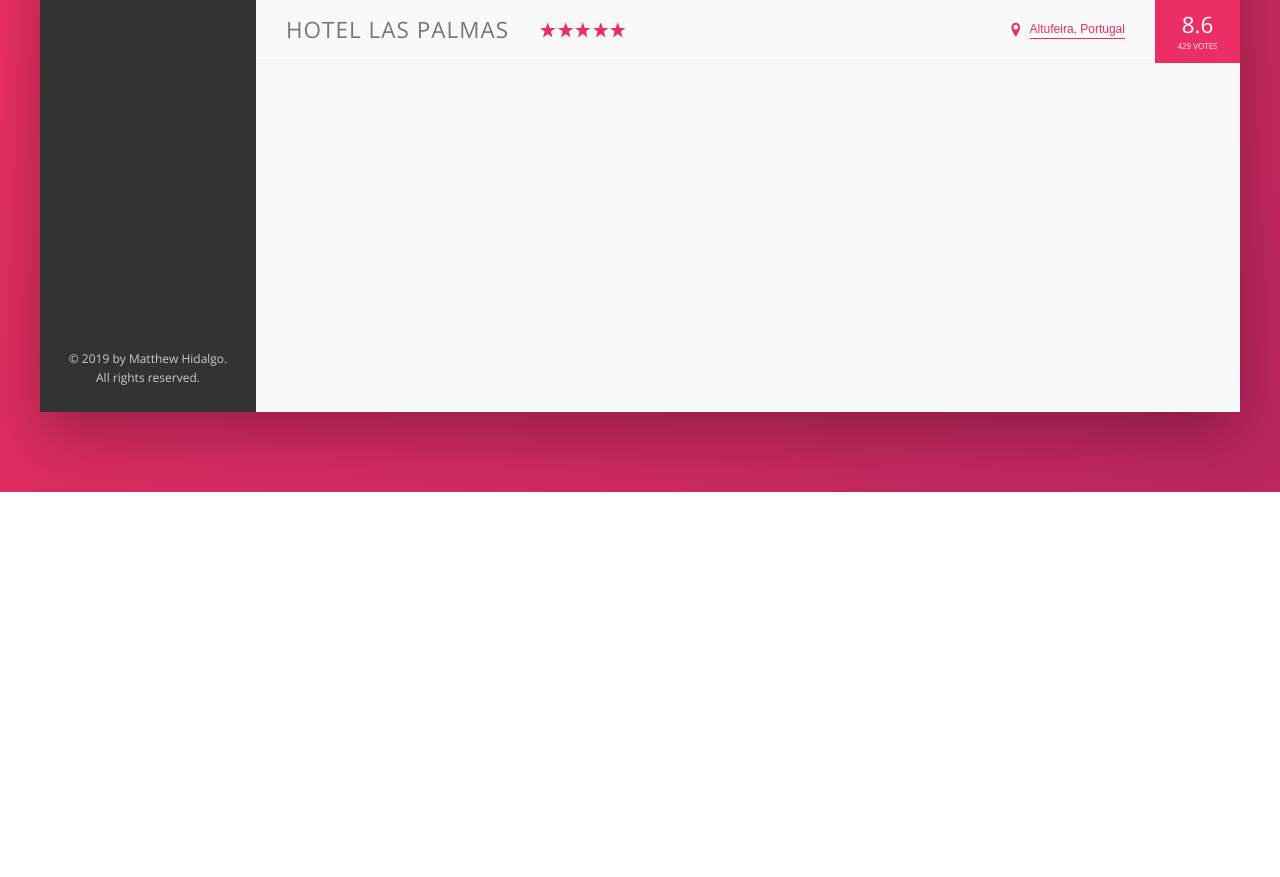
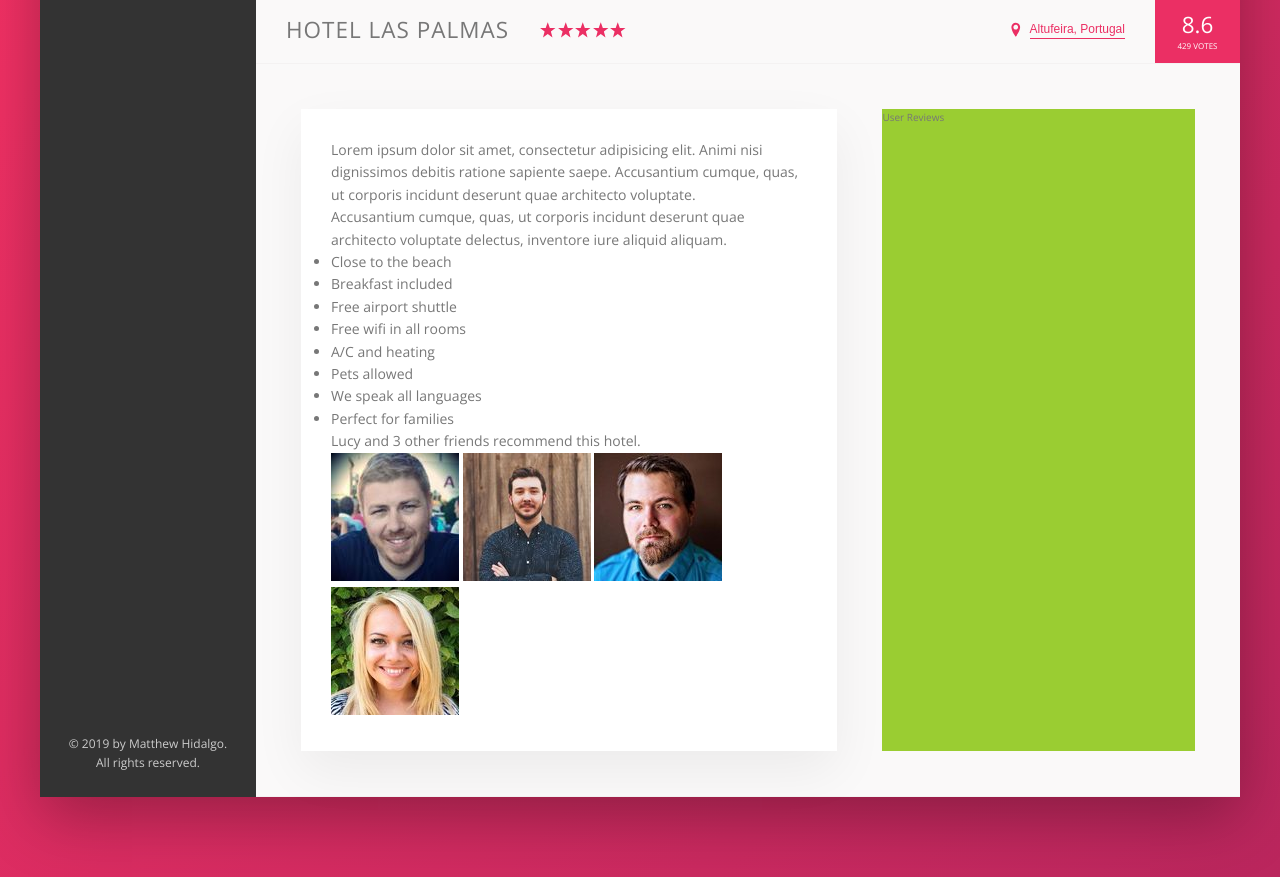
Before and after one commit to mhidalgo83/advanced-css, a website: page index.html in a window 1280 px wide. Shown: the part 538-1415 px from the top of the page. Before the commit the page ends 1030 px from the top, so only its background shows below. Drawn offline with nearby package versions, Linux system fonts and the light colour scheme.

Commit message:
description box basic formatting

```diff
--- a/index.html
+++ b/index.html
@@ -130,6 +130,60 @@
               <div class="overview__rating-count">429 votes</div>
             </div>
           </div>
+          <div class="detail">
+            <div class="description">
+              <p class="paragraph">
+                Lorem ipsum dolor sit amet, consectetur adipisicing elit. Animi
+                nisi dignissimos debitis ratione sapiente saepe. Accusantium
+                cumque, quas, ut corporis incidunt deserunt quae architecto
+                voluptate.
+              </p>
+              <p class="paragraph">
+                Accusantium cumque, quas, ut corporis incidunt deserunt quae
+                architecto voluptate delectus, inventore iure aliquid aliquam.
+              </p>
+              <ul class="list">
+                <li class="list__item">Close to the beach</li>
+                <li class="list__item">Breakfast included</li>
+                <li class="list__item">Free airport shuttle</li>
+                <li class="list__item">Free wifi in all rooms</li>
+                <li class="list__item">A/C and heating</li>
+                <li class="list__item">Pets allowed</li>
+                <li class="list__item">We speak all languages</li>
+                <li class="list__item">Perfect for families</li>
+              </ul>
+              <div class="recommend">
+                <p class="recommend__count">
+                  Lucy and 3 other friends recommend this hotel.
+                </p>
+                <div class="recommend__friends">
+                  <img
+                    src="img/user-3.jpg"
+                    alt="Friend 1"
+                    class="recommend__photo"
+                  />
+                  <img
+                    src="img/user-4.jpg"
+                    alt="Friend 2"
+                    class="recommend__photo"
+                  />
+                  <img
+                    src="img/user-5.jpg"
+                    alt="Friend 3"
+                    class="recommend__photo"
+                  />
+                  <img
+                    src="img/user-6.jpg"
+                    alt="Friend 4"
+                    class="recommend__photo"
+                  />
+                </div>
+              </div>
+            </div>
+            <div class="user-reviews">
+              User Reviews
+            </div>
+          </div>
         </main>
       </div>
     </div>
--- a/sass/_base.scss
+++ b/sass/_base.scss
@@ -30,6 +30,9 @@ Grey dark 3: #999
   --color-grey-dark-3: #999;
 
   --shadow-dark: 0 2rem 6rem rgba(0, 0, 0, 0.3);
+  --shadow-light: 0 2rem 5rem rgba(0, 0, 0, 0.06);
+
+  --line: 1px solid var(--color-grey-light-2);
 }
 
 * {
--- a/sass/_layout.scss
+++ b/sass/_layout.scss
@@ -30,5 +30,25 @@
 
 .hotel-view {
   flex: 1;
-  height: 80rem;
 }
+
+.detail {
+  display: flex;
+  padding: 4.5rem;
+  background-color: var(--color-grey-light-1);
+  border-bottom: var(--line);
+}
+
+.description {
+  font-size: 1.4rem;
+  background-color: #fff;
+  flex: 0 0 60%;
+  margin-right: 4.5rem;
+  box-shadow: var(--shadow-light);
+  padding: 3rem;
+}
+
+.user-reviews {
+  background-color: yellowgreen;
+  flex: 1;
+}
```
Also changed, not shown: css/main.css, 1 other file.
